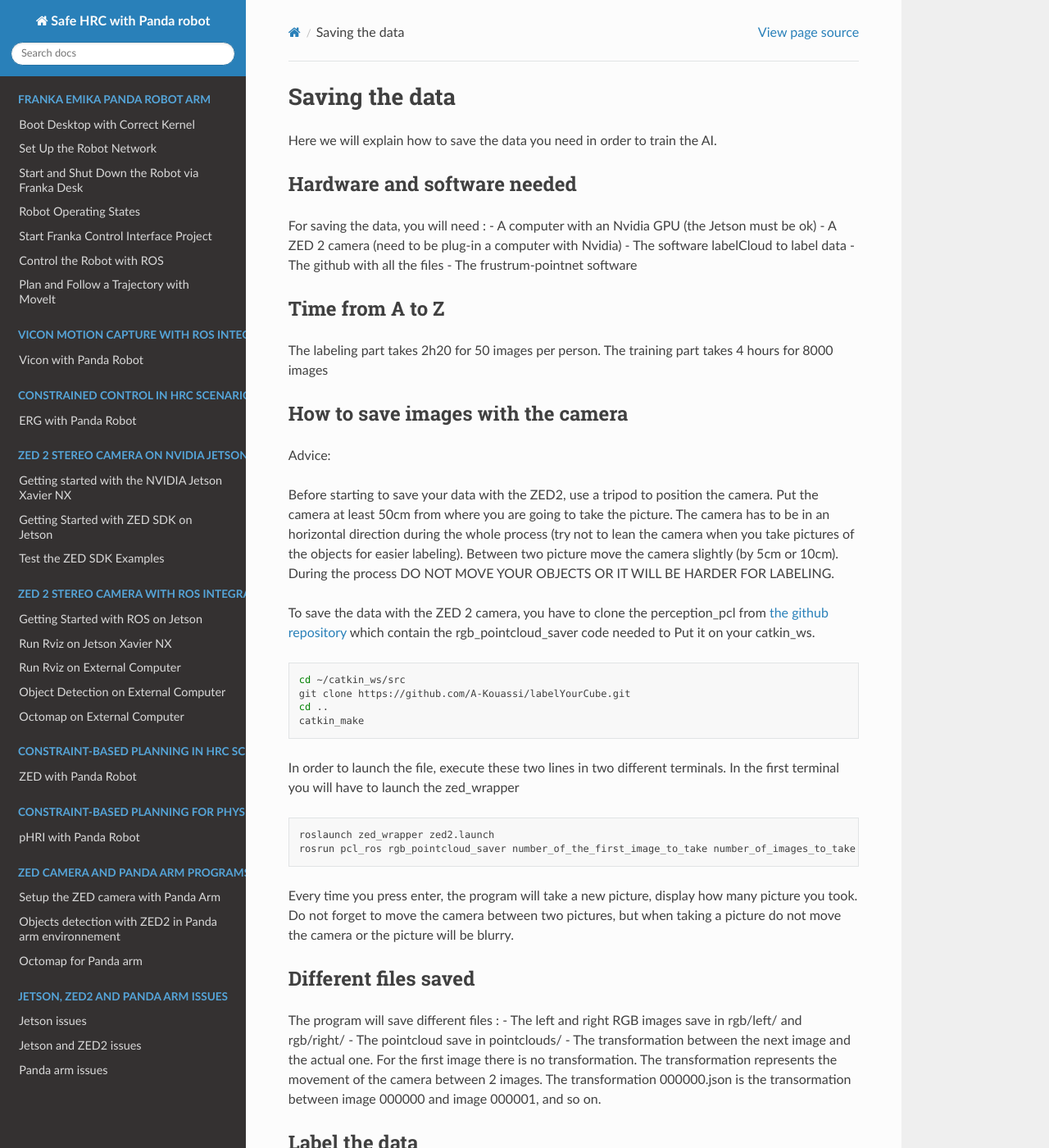
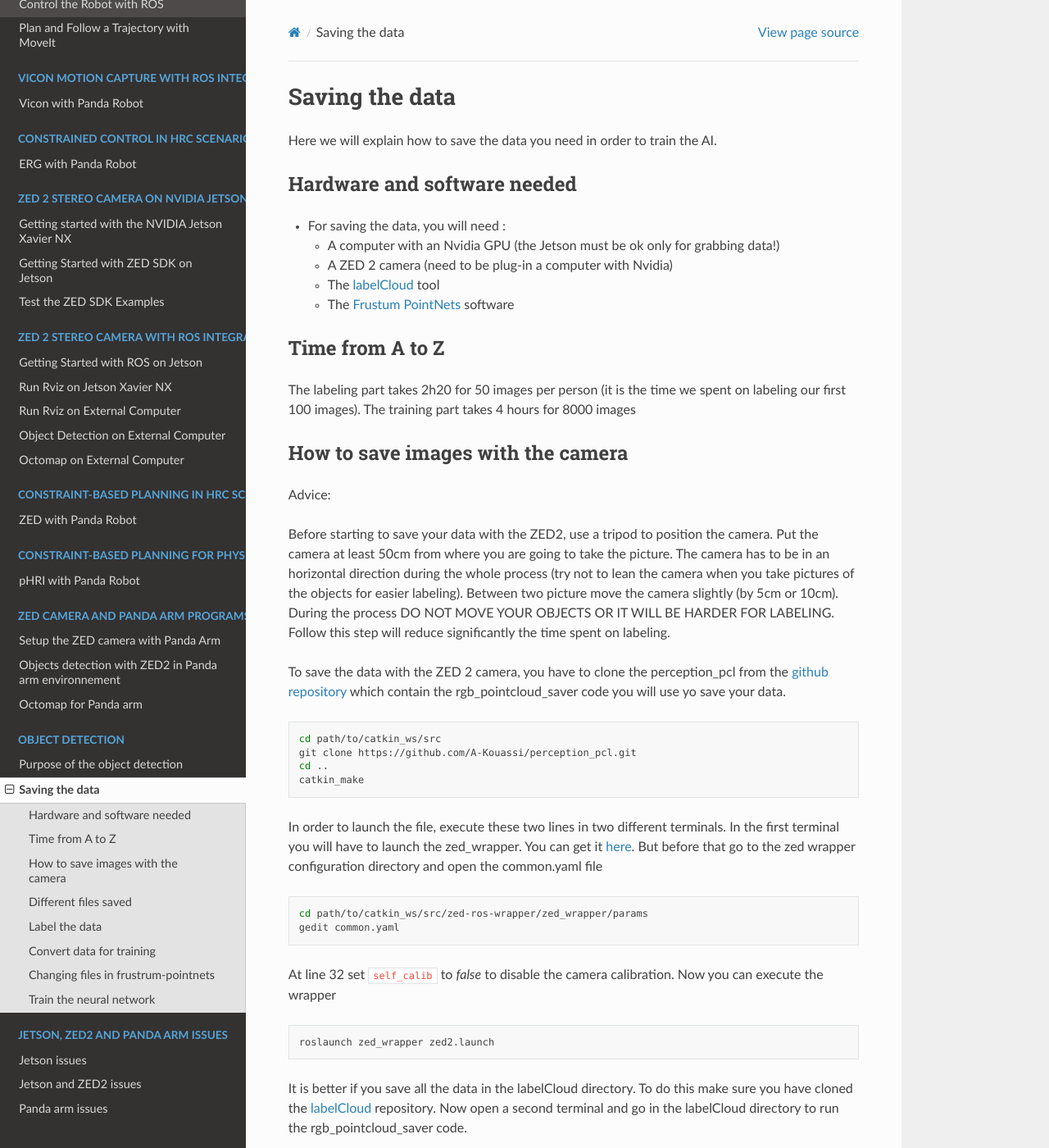
Before and after one commit to kmerckae/panda_safe_hrc_tutorial, a Sphinx documentation site: the page built from source/AI/data.rst, in a window 1280 px wide and 1400 px high. Shown: the whole window at 82% size. Built offline with Sphinx 7.4.7 and the Read the Docs theme 2.0.0, drawn with Linux system fonts in a browser that asks for light colours; some of the changed text lies outside the part shown.

Commit message:
AI update

```diff
--- a/source/AI/data.rst
+++ b/source/AI/data.rst
@@ -10,19 +10,19 @@ Here we will explain how to save the data you need in order to train the AI.
 
 Hardware and software needed
 ----------------------------
+.. _label:
+*   For saving the data, you will need :
 
-For saving the data, you will need :
-- A computer with an Nvidia GPU (the Jetson must be ok)
-- A ZED 2 camera (need to be plug-in a computer with Nvidia)
-- The software labelCloud to label data
-- The github with all the files
-- The frustrum-pointnet software
+    *  A computer with an Nvidia GPU (the Jetson must be ok only for grabbing data!)
+    *  A ZED 2 camera (need to be plug-in a computer with Nvidia)
+    *  The  `labelCloud <https://github.com/ch-sa/labelCloud.git>`_ tool
+    *  The  `Frustum PointNets <https://github.com/ch-sa/labelCloud.git>`_ software
 
 
 Time from A to Z
 ----------------
 
-The labeling part takes 2h20 for 50 images per person.
+The labeling part takes 2h20 for 50 images per person (it is the time we spent on labeling our first 100 images).
 The training part takes 4 hours for 8000 images
 
 How to save images with the camera
@@ -35,48 +35,80 @@ Put the camera at least 50cm from where you are going to take the picture.
 The camera has to be in an horizontal direction during the whole process (try not to lean the camera when you take pictures of the objects for easier labeling).
 Between two picture move the camera slightly (by 5cm or 10cm).
 During the process DO NOT MOVE YOUR OBJECTS OR IT WILL BE HARDER FOR LABELING.
+Follow this step will reduce significantly the time spent on labeling.
 
-To save the data with the ZED 2 camera, you have to clone the perception_pcl from `the github repository <https://github.com/A-Kouassi/labelYourCube.git>`_ which contain the rgb_pointcloud_saver code needed to
-Put it on your catkin_ws.
+To save the data with the ZED 2 camera, you have to clone the perception_pcl from the `github repository <https://github.com/A-Kouassi/perception_pcl.git>`_ which contain the rgb_pointcloud_saver code you will use yo save your data.
 
 .. code-block:: bash
 
-    cd ~/catkin_ws/src
-    git clone https://github.com/A-Kouassi/labelYourCube.git
+    cd path/to/catkin_ws/src
+    git clone https://github.com/A-Kouassi/perception_pcl.git
     cd ..
     catkin_make
 
-In order to launch the file, execute these two lines in two different terminals. In the first terminal you will have to launch the zed_wrapper
+In order to launch the file, execute these two lines in two different terminals. In the first terminal you will have to launch the zed_wrapper. You can get it :ref:`here<wrapper>`.
+But before that go to the zed wrapper configuration directory and open the common.yaml file
+
+.. code-block:: bash
+
+    cd path/to/catkin_ws/src/zed-ros-wrapper/zed_wrapper/params
+    gedit common.yaml
+
+At line 32 set ``self_calib`` to *false* to disable the camera calibration.
+Now you can execute the wrapper
 
 .. code-block:: bash
 
     roslaunch zed_wrapper zed2.launch
-    rosrun pcl_ros rgb_pointcloud_saver number_of_the_first_image_to_take number_of_images_to_take (change the name of the package)
 
-Every time you press enter, the program will take a new picture, display how many picture you took.
-Do not forget to move the camera between two pictures, but when taking a picture do not move the camera or the picture will be blurry.
+It is better if you save all the data in the labelCloud directory. To do this make sure you have cloned the :ref:`labelCloud<label>` repository.
+Now open a second terminal and go in the labelCloud directory to run the rgb_pointcloud_saver code.
+
+.. code-block:: bash
+
+    cd path/to/labelCloud
+    rosrun pcl_ros rgb_pointcloud_saver number_of_the_first_image_to_take number_of_images_to_take
+
+Every time you press enter, the program will take a new picture and display how many picture you took. You can quit whenever you want by pressing q.
+
+.. image:: ./images/rgb_pointcloud_0.png
+    :width: 600
 
 
+Do not forget to move the camera between two pictures, but when taking a picture do not move the camera or the picture will be blurry.
 
 Different files saved
 ---------------------
 
 The program will save different files :
-- The left and right RGB images save in rgb/left/ and rgb/right/
-- The pointcloud save in pointclouds/
-- The transformation between the next image and the actual one. For the first image there is no transformation. The transformation represents the movement of the camera between 2 images. The transformation 000000.json is the transormation between image 000000 and image 000001, and so on.
+
+*   The left and right RGB images are saved in rgb/left/ and rgb/right/ as .png files
+*   The pointcloud are saved pointclouds/ as .pcd file
+*   The transformation between two consecutive images. For the first image there is no transformation. The transformation represents the movement of the camera between 2 images. The transformation 000000.json is the transormation between image 000000 and image 000001, and so on.
 
 Label the data
 --------------
 
-(config.ini to do)
+You can configure your keyboard and mouse setting by editing the config.ini. This will help you to be more efficient while labeling your pointcloud.
+
+.. code-block:: bash
+
+    cd path/to/labelCloud
+    gedit config.ini
+
+Here a :download:`configuration file<doc/config.ini>` we used.
 
 In order to label the data, you need labelCloud.
 Launch labelCloud :
 
 .. code-block:: bash
 
+    cd path/to/labelCloud
     python3 labelCloud.py
+
+.. image:: ./images/first_label_pointcloud.png
+    :width: 600
+
 
 Now label the objects of the first pointcloud. Do not forget to change the name of the object you label on the right of the software. Press "save label" on the bottom left of the software
 
@@ -95,9 +127,20 @@ You will now obtain files in the labels/ folder
 Convert data for training
 -------------------------
 
-Now that you have all the data needed for training, we need to convert them and put them into the good folder. So we created a little script for you to use to convert your data.
+Now that you have all the data needed for training, we need to convert them and put them into the good folder. So we created a little script for you to use to convert your data. You can download this github repository in order to do so. Put the file in the frustrum-pointnets directory.
+Now, execute in the convert folder :
 
-- kouassi.py -> label
-- calib.py -> calib
-- convert.py -> pcd to bin
-- det.py -> crée rgb_2D
+.. code-block:: bash
+
+    bash convert.sh path_label_cloud path_database (ex : ../dataset/KITTI for path_database)
+
+Changing files in frustrum-pointnets
+------------------------------------
+
+If you want to train a custom model, you have to change some files from the frustrum directories
+(mettre tous les fichiers qui sont à changer et les lignes. Pour savoir lesquels faire il faut remettre la database kitti avec moi de files 200 pour voir si c'est comme nous à peu prè, et surtout il faut copier le code comme il est là pour les cubes)
+
+Train the neural network
+------------------------
+
+Now that everything is set up,
--- a/source/zed_ros/ros_jetson_setup.rst
+++ b/source/zed_ros/ros_jetson_setup.rst
@@ -1,4 +1,5 @@
 .. _ROS_Jetson_Setup:
+.. _wrapper:
 
 Getting Started with ROS on Jetson
 ==================================
```
Also changed, not shown: source/index.rst (+7 -0 lines), source/AI/images/first_label_pointcloud.png (added), source/AI/images/rgb_pointcloud_0.png (added), 1 other file.
